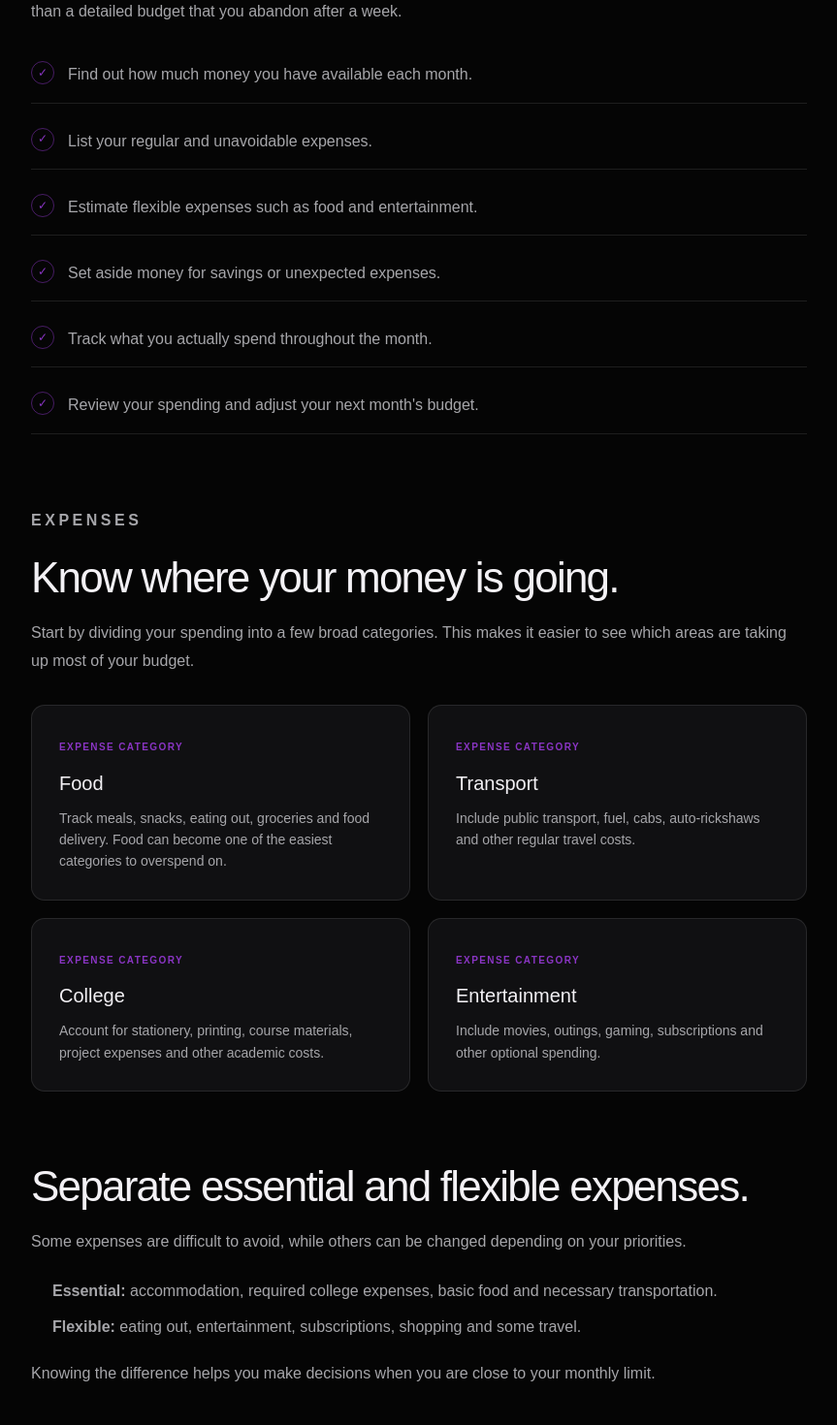
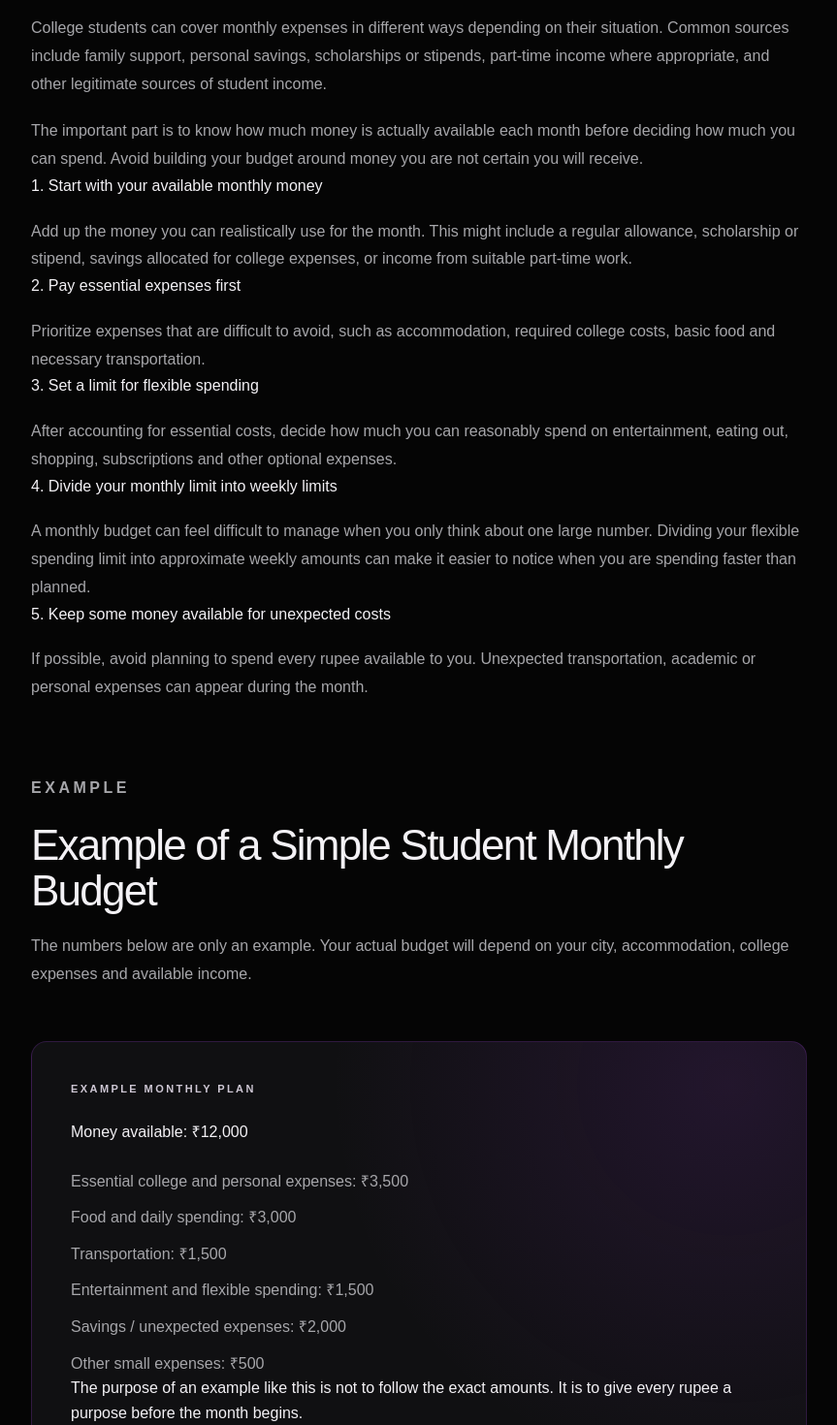
Before and after one commit to LAKSHYAG16/college-survival-guide, a Next.js app: page /money/student-budget-guide in a window 1280 px wide. Shown: the part 1560-3030 px from the top of the page at 97% size, without its empty margins (208-1071 px from the left). Built offline with nearby package versions, Linux system fonts and the light colour scheme.

Commit message:
Improve student budget SEO content

```diff
--- a/app/academics/how-to-study-for-college-exams/page.tsx
+++ b/app/academics/how-to-study-for-college-exams/page.tsx
@@ -507,9 +507,7 @@ export default function StudyForCollegeExamsPage() {
               <h3>What are the best ways to study for college exams?</h3>
 
               <p>
-                Active recall, spaced revision and practice questions are
-                commonly used approaches for strengthening your ability to
-                retrieve information.
+                Useful approaches include understanding concepts, active recall, spaced revision, practice questions, explaining concepts in your own words and reviewing mistakes.
               </p>
             </div>
 
--- a/app/money/student-budget-guide/page.tsx
+++ b/app/money/student-budget-guide/page.tsx
@@ -173,6 +173,98 @@ export default function StudentBudgetGuidePage() {
             </ul>
           </div>
 
+          {/* Paying for monthly expenses */}
+          <section className="article-section">
+            <p className="eyebrow">MONTHLY EXPENSES</p>
+
+            <h2>How Should Students Pay for Monthly Expenses?</h2>
+
+            <p>
+              College students can cover monthly expenses in different ways depending
+              on their situation. Common sources include family support, personal
+              savings, scholarships or stipends, part-time income where appropriate,
+              and other legitimate sources of student income.
+            </p>
+
+            <p>
+              The important part is to know how much money is actually available each
+              month before deciding how much you can spend. Avoid building your budget
+              around money you are not certain you will receive.
+            </p>
+
+            <h3>1. Start with your available monthly money</h3>
+
+            <p>
+              Add up the money you can realistically use for the month. This might
+              include a regular allowance, scholarship or stipend, savings allocated
+              for college expenses, or income from suitable part-time work.
+            </p>
+
+            <h3>2. Pay essential expenses first</h3>
+
+            <p>
+              Prioritize expenses that are difficult to avoid, such as accommodation,
+              required college costs, basic food and necessary transportation.
+            </p>
+
+            <h3>3. Set a limit for flexible spending</h3>
+
+            <p>
+              After accounting for essential costs, decide how much you can reasonably
+              spend on entertainment, eating out, shopping, subscriptions and other
+              optional expenses.
+            </p>
+
+            <h3>4. Divide your monthly limit into weekly limits</h3>
+
+            <p>
+              A monthly budget can feel difficult to manage when you only think about
+              one large number. Dividing your flexible spending limit into approximate
+              weekly amounts can make it easier to notice when you are spending faster
+              than planned.
+            </p>
+
+            <h3>5. Keep some money available for unexpected costs</h3>
+
+            <p>
+              If possible, avoid planning to spend every rupee available to you.
+              Unexpected transportation, academic or personal expenses can appear
+              during the month.
+            </p>
+          </section>
+
+          {/* Example budget */}
+          <section className="article-section">
+            <p className="eyebrow">EXAMPLE</p>
+
+            <h2>Example of a Simple Student Monthly Budget</h2>
+
+            <p>
+              The numbers below are only an example. Your actual budget will depend on
+              your city, accommodation, college expenses and available income.
+            </p>
+
+            <div className="article-callout">
+              <p className="eyebrow">EXAMPLE MONTHLY PLAN</p>
+
+              <h3>Money available: ₹12,000</h3>
+
+              <ul>
+                <li>Essential college and personal expenses: ₹3,500</li>
+                <li>Food and daily spending: ₹3,000</li>
+                <li>Transportation: ₹1,500</li>
+                <li>Entertainment and flexible spending: ₹1,500</li>
+                <li>Savings / unexpected expenses: ₹2,000</li>
+                <li>Other small expenses: ₹500</li>
+              </ul>
+
+              <p>
+                The purpose of an example like this is not to follow the exact amounts.
+                It is to give every rupee a purpose before the month begins.
+              </p>
+            </div>
+          </section>
+
           {/* Budgeting steps */}
           <section className="article-section">
             <p className="eyebrow">STEP BY STEP</p>
@@ -323,6 +415,41 @@ export default function StudentBudgetGuidePage() {
             </p>
           </section>
 
+          {/* Weekly spending */}
+          <section className="article-section">
+            <h2>How to Control Weekly Student Spending</h2>
+
+            <p>
+              Monthly budgets can become easier to manage when you give yourself a
+              rough weekly spending limit. For example, if you have ₹4,000 available
+              for flexible expenses during a month, you could divide that amount into
+              approximate weekly limits rather than spending freely until the money is
+              gone.
+            </p>
+
+            <ul className="checklist">
+              <li>
+                <span className="check-icon">✓</span>
+                <span>Check your remaining monthly balance once or twice a week.</span>
+              </li>
+
+              <li>
+                <span className="check-icon">✓</span>
+                <span>Keep essential expenses separate from entertainment spending.</span>
+              </li>
+
+              <li>
+                <span className="check-icon">✓</span>
+                <span>Notice recurring small purchases that add up.</span>
+              </li>
+
+              <li>
+                <span className="check-icon">✓</span>
+                <span>Adjust the following week's spending when necessary.</span>
+              </li>
+            </ul>
+          </section>
+
           {/* Mistakes */}
           <section className="article-section">
             <h2>Common Student Budgeting Mistakes</h2>
@@ -406,6 +533,14 @@ export default function StudentBudgetGuidePage() {
                 replacement electronics or unexpected college costs.
               </p>
             </div>
+
+            <div className="faq-item">
+              <h3>How should students pay for monthly expenses?</h3>
+
+              <p>
+                Students can use available sources such as family support, scholarships or stipends, personal savings allocated for college, and suitable part-time income where applicable. The important step is to budget only the money that is realistically available and prioritize essential expenses first.
+              </p>
+            </div>
           </section>
 
           {/* Related */}
@@ -424,8 +559,20 @@ export default function StudentBudgetGuidePage() {
                 <h3>College Essentials Checklist for First-Year Students</h3>
 
                 <p>
-                  A practical checklist for preparing for your first year of
-                  college.
+                  A practical checklist for preparing for your first year of college.
+                </p>
+              </Link>
+
+              <Link
+                href="/academics/how-to-study-for-college-exams"
+                className="related-card"
+              >
+                <span>ACADEMICS</span>
+
+                <h3>How to Study Effectively for College Exams</h3>
+
+                <p>
+                  Practical study methods, revision strategies and exam preparation tips.
                 </p>
               </Link>
 
@@ -438,8 +585,21 @@ export default function StudentBudgetGuidePage() {
                 <h3>How to Make a Resume for an Internship With No Experience</h3>
 
                 <p>
-                  Learn how to present your education, projects and skills on
-                  your first internship resume.
+                  Learn how to present your education, projects and skills on your first
+                  internship resume.
+                </p>
+              </Link>
+
+              <Link
+                href="/productivity/how-to-stop-procrastinating"
+                className="related-card"
+              >
+                <span>PRODUCTIVITY</span>
+
+                <h3>How to Stop Procrastinating as a College Student</h3>
+
+                <p>
+                  Simple techniques for getting important college work done on time.
                 </p>
               </Link>
             </div>
```
